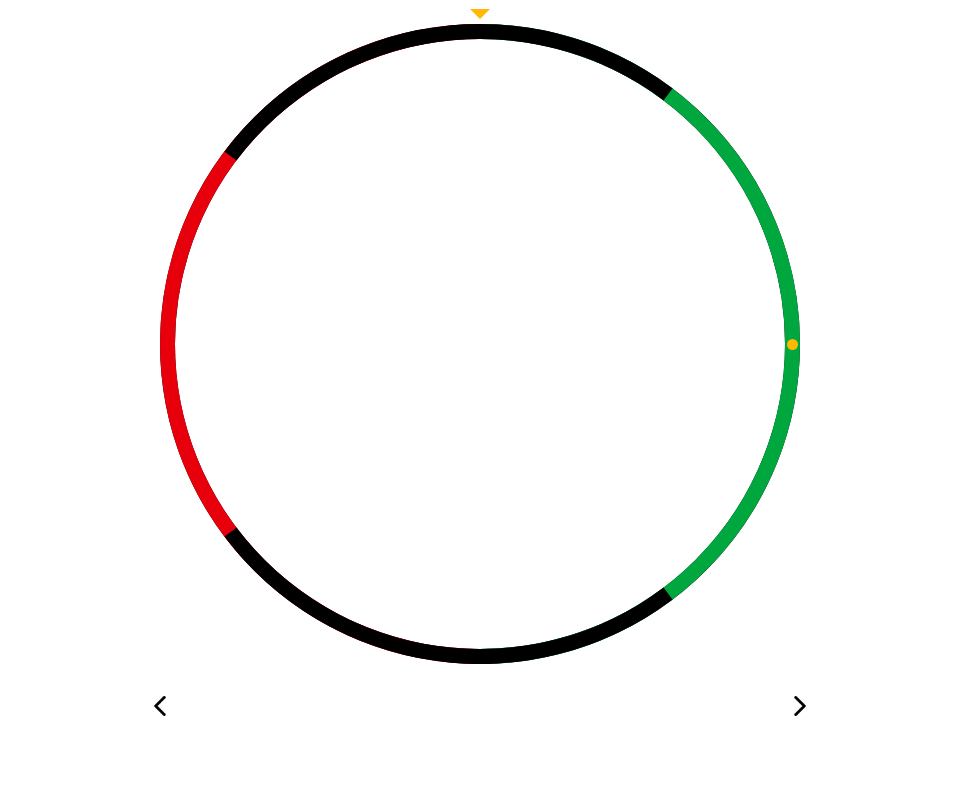
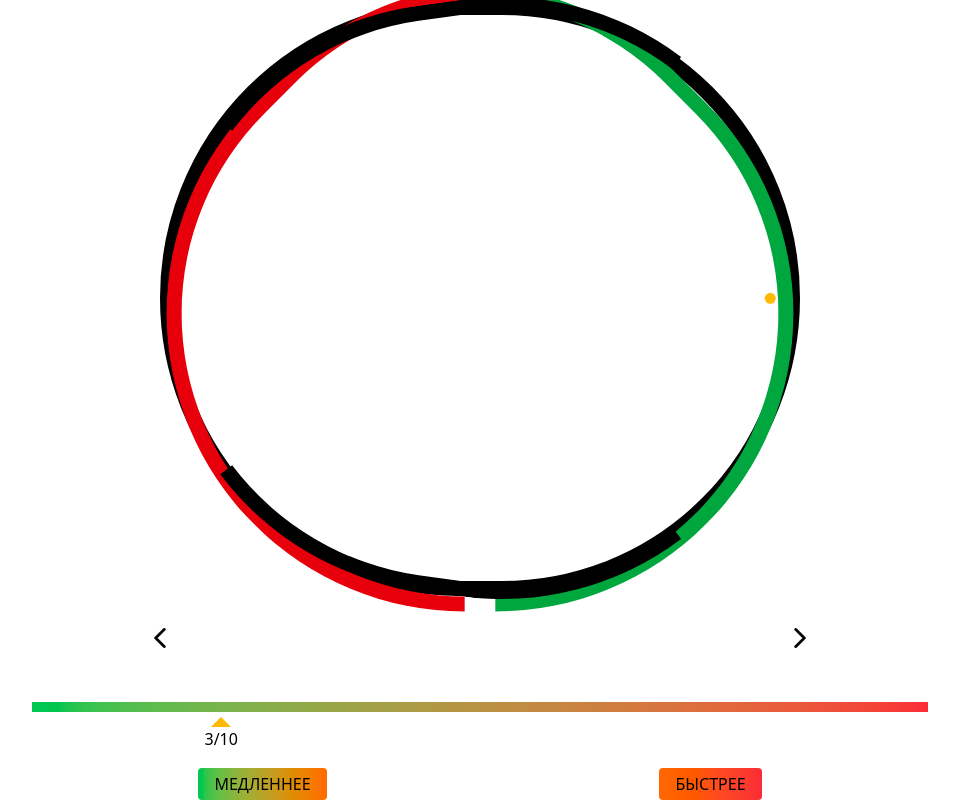
Before and after one commit to IlyaShevchenkoSwimmer/SvetikPsychoTest, a React (Vite) app: page / in a window 1280 px wide. Shown: the whole page, without its empty margins (160-1119 px from the left). Built offline with nearby package versions, Linux system fonts and the light colour scheme.

Commit message:
almost made the game

```diff
--- a/src/App.tsx
+++ b/src/App.tsx
@@ -2,13 +2,14 @@ import { useEffect } from "react";
 
 import "./App.css";
 import ArrowButtons from "./components/arrowButtons";
-
+import Speed from "./components/Speed";
 import Roulette from "./components/roulette";
 import { useAppDispatch, useAppSelector } from "./store/hooks";
 import { angleState, forward } from "./store/angleSlice";
 import { playing } from "./store/playSlice";
 import { playState } from "./store/playSlice";
 import { speedState } from "./store/speedSlice";
+import { nextRound } from "./store/roundSlice";
 
 function delay(ms: number) {
   return new Promise((resolve) =>
@@ -39,7 +40,10 @@ function App() {
       let isButton: boolean = false;
       const buttons = document.querySelectorAll("button");
       buttons.forEach((button) => {
-        if (button === (event.target as HTMLElement).parentElement) {
+        if (
+          button === (event.target as HTMLElement).parentElement ||
+          button === (event.target as HTMLElement)
+        ) {
           isButton = true;
         }
       });
@@ -49,10 +53,12 @@ function App() {
     }
     document.addEventListener("click", playCallback);
   }, []);
+
   return (
     <main className="flex flex-col justify-center items-center h-svh overflow-hidden">
       <Roulette />
       <ArrowButtons />
+      <Speed />
     </main>
   );
 }
--- /dev/null
+++ b/src/components/Speed.tsx
@@ -0,0 +1,39 @@
+import { useAppDispatch, useAppSelector } from "../store/hooks";
+import { speedState } from "../store/speedSlice";
+import { slower, faster } from "../store/speedSlice";
+
+export default function Speed() {
+  const actualSpeed = useAppSelector(speedState);
+  const dispatch = useAppDispatch();
+
+  return (
+    <article>
+      <div className="relative w-[70vw] h-[10px] bg-linear-to-r from-green-500 to-red-500">
+        <div
+          className="absolute flex justify-center bottom-[-15px] w-0 h-0 border-solid border-transparent border-10 border-b-amber-400"
+          style={{ left: `${(actualSpeed - 1) * 10}%` }}
+        >
+          <div className="relative bottom-[-10px]">{actualSpeed}/10</div>
+        </div>
+      </div>
+      <div className="mt-14 w-full h-8 flex justify-around">
+        <button
+          className="pl-4 pr-4 rounded-sm bg-linear-to-r from-green-500 to-orange-500"
+          onClick={() => {
+            dispatch(slower());
+          }}
+        >
+          МЕДЛЕННЕЕ
+        </button>
+        <button
+          className="pl-4 pr-4 rounded-sm bg-linear-to-r from-orange-500 to-red-500"
+          onClick={() => {
+            dispatch(faster());
+          }}
+        >
+          БЫСТРЕЕ
+        </button>
+      </div>
+    </article>
+  );
+}
--- a/src/store/index.ts
+++ b/src/store/index.ts
@@ -3,6 +3,7 @@ import speedSlice from "./speedSlice";
 import angleSlice from "./angleSlice";
 import angleClientSlice from "./angleClientSlice";
 import playSlice from "./playSlice";
+import roundSlice from "./roundSlice";
 
 const store = configureStore({
   reducer: {
@@ -10,6 +11,7 @@ const store = configureStore({
     angle: angleSlice,
     angleClient: angleClientSlice,
     play: playSlice,
+    round: roundSlice,
   },
 });
 
--- /dev/null
+++ b/src/store/roundSlice.ts
@@ -0,0 +1,26 @@
+import { createSlice } from "@reduxjs/toolkit";
+import type { RootState } from "./index";
+
+export interface roundInitState {
+  value: number;
+}
+
+const initialState: roundInitState = {
+  value: 1,
+};
+
+const roundSlice = createSlice({
+  name: "round",
+  initialState,
+  reducers: {
+    nextRound: (state) => {
+      state.value += 1;
+    },
+  },
+});
+
+export const { nextRound } = roundSlice.actions;
+
+export const roundState = (state: RootState) => state.round.value;
+
+export default roundSlice.reducer;
```
